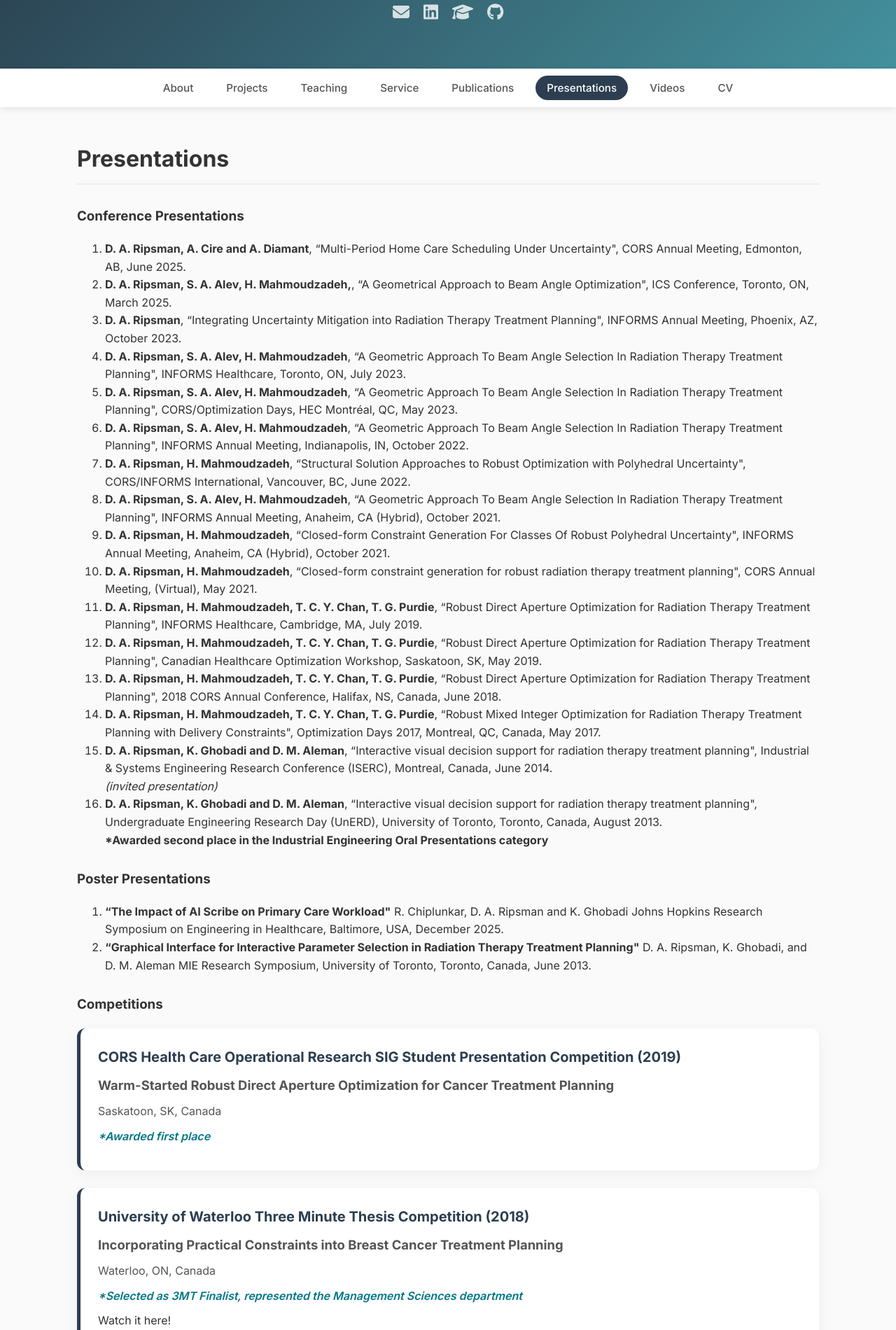
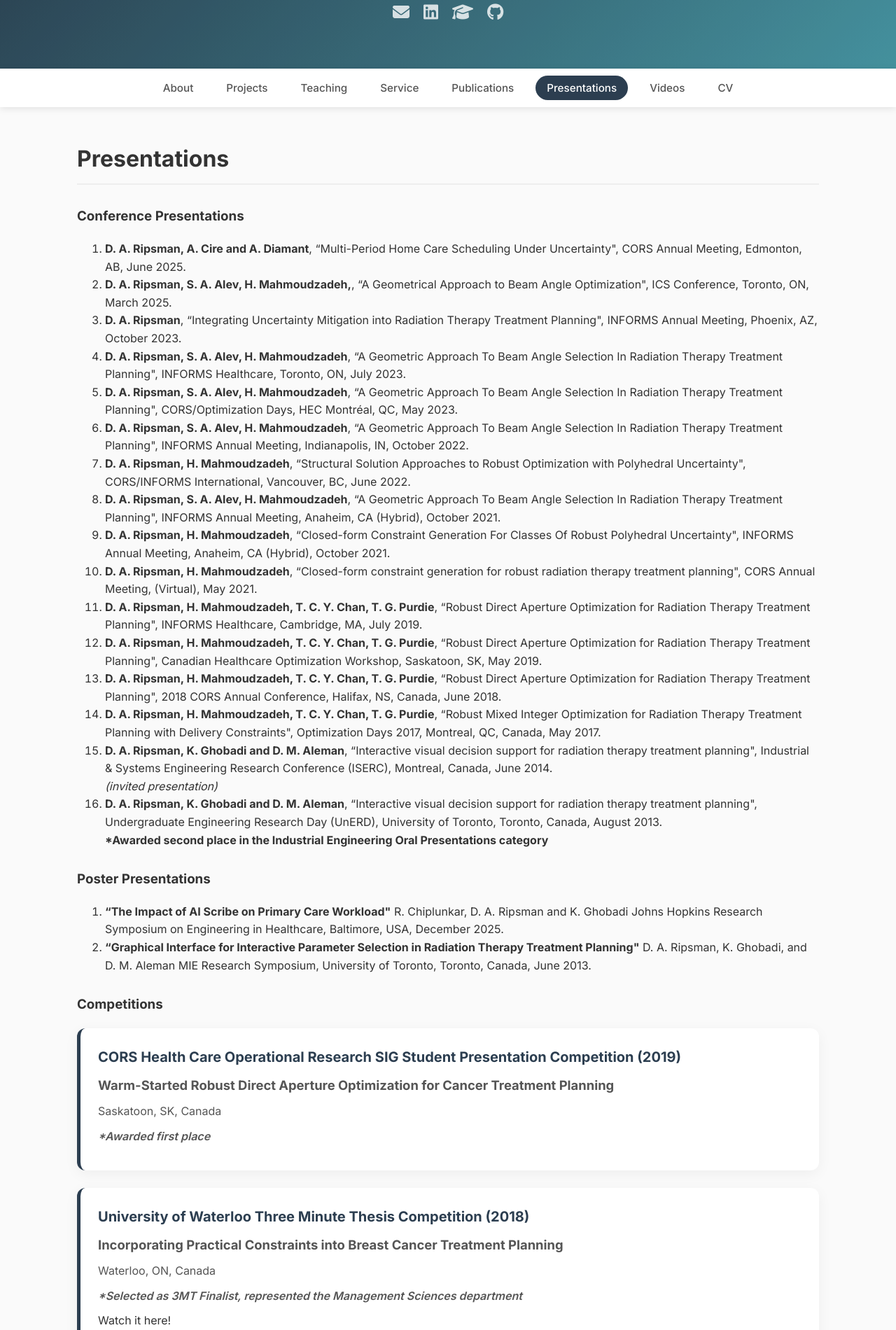
Before and after one commit to DaniRip/DaniRip.github.io, a Jekyll site: the page built from presentations.md, in a window 1280 px wide. Shown: the part 250-2150 px from the top of the page at 70% size. Built offline with Jekyll 4.4.1, drawn with Linux system fonts in a browser that asks for light colours; grey boxes are pictures that could not be loaded.

Commit message:
Update style.css

```diff
--- a/assets/css/style.css
+++ b/assets/css/style.css
@@ -293,7 +293,7 @@ h2 {
 }
 
 .comp-award {
-    color: #007685 !important;  /* Darker teal for better visibility */
+    color: #007685;  /* Darker teal for better visibility */
     font-style: italic;
     font-weight: 600;           /* Increased weight makes color more visible */
     margin-top: 0;
```
